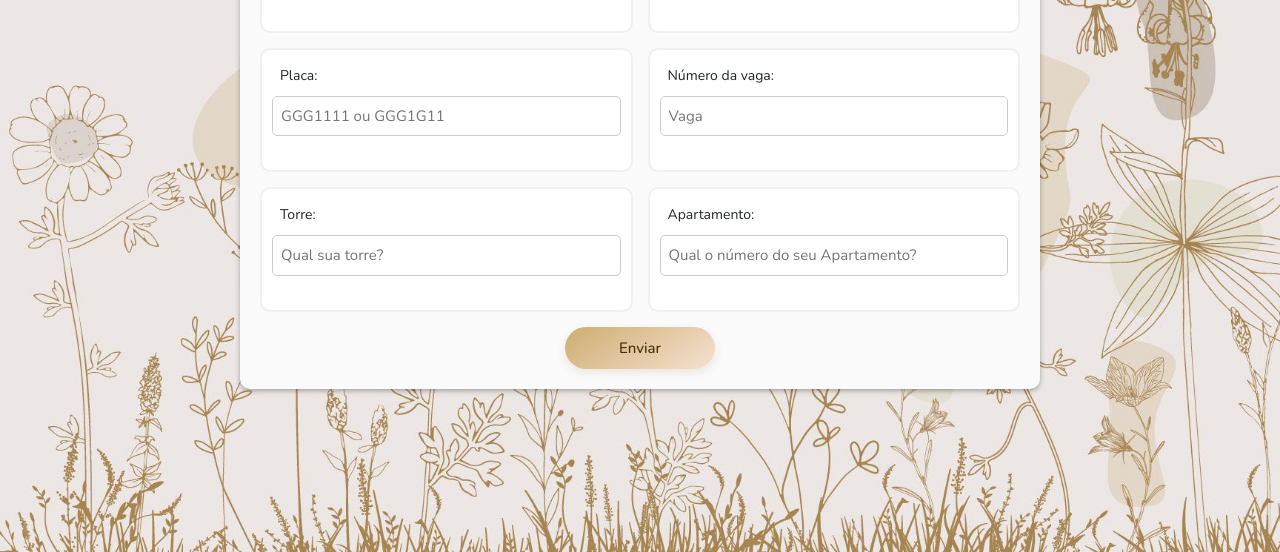
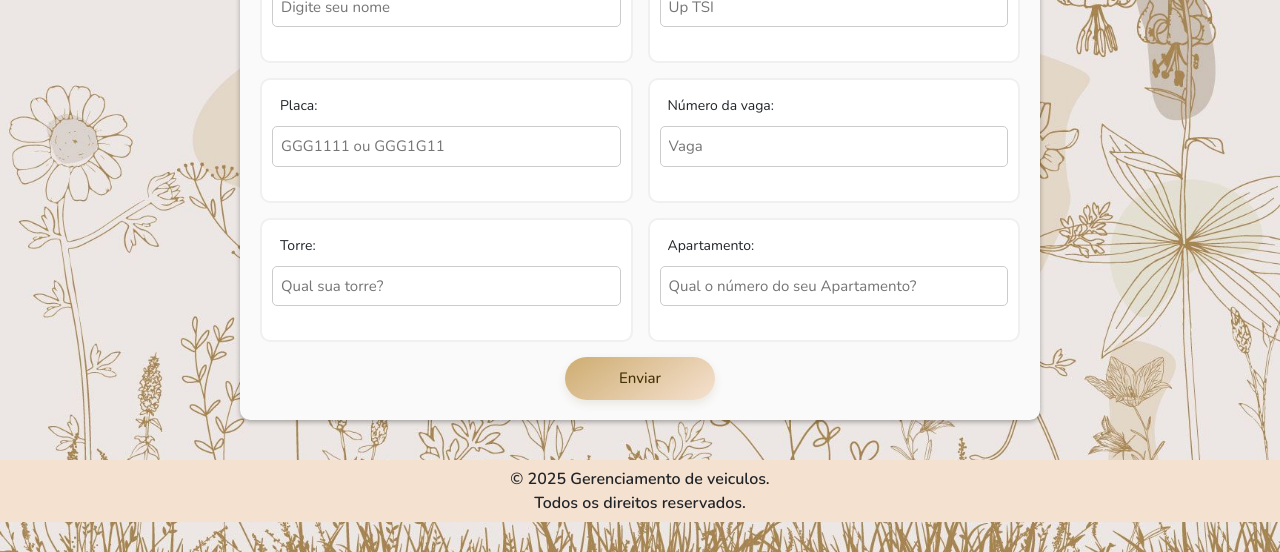
Before and after one commit to juh85/Projeto1, a website: page public/html/index.html in a window 1280 px wide. Shown: the part 248-800 px from the top of the page. Drawn offline with nearby package versions, Linux system fonts and the light colour scheme.

Commit message:
incluindo o footer
incluindo o footer nas outras paginas

```diff
--- a/public/css/styleIndex.css
+++ b/public/css/styleIndex.css
@@ -63,7 +63,8 @@ body {
   padding-top: 80px; /* espaço pro cabeçalho fixo */
   display: flex;
   justify-content: center;
-  align-items: flex-start;
+  align-items: center;
+  flex-direction: column;
 }
 
 .container {
@@ -181,3 +182,23 @@ body {
   transform: scale(1.05);
   box-shadow: 0 6px 15px rgba(100, 58, 0, 0.2);
 }
+
+/* RODAPE */
+#footer {
+  width: 100%;
+  display: flex;
+  font-weight: 600;
+  margin-top: 40px;
+}
+
+.rodape {
+  background-color: #f5e1d0;
+  padding: 7px;
+  width: 100%;
+}
+
+.rodape p {
+  text-align: center;
+  margin: 0;
+  padding: 0;
+}
--- a/public/html/index.html
+++ b/public/html/index.html
@@ -100,6 +100,8 @@
       crossorigin="anoymous"
     ></script>
 
+    <div id="footer"></div>
+
     <script src="../js/scripts.js"></script>
 
   </body>
--- a/public/js/scripts.js
+++ b/public/js/scripts.js
@@ -6,11 +6,13 @@ const vaga = document.getElementById("vaga");
 const torre = document.getElementById("torre");
 const apartamento = document.getElementById("apt");
 
+if (form && username && carro && placa && vaga && torre && apartamento) {
   form.addEventListener("submit", (e) => {
     e.preventDefault();
 
     checkInputs();
   });
+}
 
 function validarPlaca(placa) {
   // Remove espaços e transforma em maiúscula
@@ -23,7 +25,7 @@ function validarPlaca(placa) {
 
   return padraoAntigo.test(placa) || padraoMercosul.test(placa);
 }
-
+if (placa) {
   placa.addEventListener("input", function () {
     this.value = this.value.toUpperCase().trim();
 
@@ -32,6 +34,7 @@ placa.addEventListener("input", function () {
       this.value = this.value.slice(0, 7);
     }
   });
+}
 
 const nomesCampos = {
   username: "Proprietário",
@@ -43,9 +46,11 @@ const nomesCampos = {
 };
 
 // Eventos para validar em tempo real
+if (username && carro && placa && vaga && torre && apartamento) {
   [username, carro, placa, vaga, torre, apartamento].forEach((input) => {
     input.addEventListener("input", () => validarCampo(input));
   });
+}
 
 // Validação individual de cada campo
 function validarCampo(input) {
@@ -93,33 +98,35 @@ function enviarDados() {
     placa: placa.value,
     vaga: vaga.value,
     torre: torre.value,
-    apt: apartamento.value
+    apt: apartamento.value,
   };
 
-  fetch('http://localhost:3000/cadastrar', {
-    method: 'POST',
+  fetch("http://localhost:3000/cadastrar", {
+    method: "POST",
     headers: {
-      'Content-Type': 'application/json',
+      "Content-Type": "application/json",
     },
-    body: JSON.stringify(dados)
+    body: JSON.stringify(dados),
   })
-  .then(response => response.json())
-  .then(data => {
+    .then((response) => response.json())
+    .then((data) => {
       if (data.success) {
-      alert('Veículo cadastrado com sucesso!');
+        alert("Veículo cadastrado com sucesso!");
         // Limpa o formulário
         form.reset();
         // Remove as classes de sucesso dos campos
-      form.querySelectorAll('.form-control').forEach(control => {
-        control.className = 'form-control';
+        form.querySelectorAll(".form-control").forEach((control) => {
+          control.className = "form-control";
         });
       } else {
-      alert('Erro ao cadastrar veículo. Tente novamente.');
+        alert("Erro ao cadastrar veículo. Tente novamente.");
       }
     })
-  .catch(error => {
-    console.error('Erro:', error);
-    alert('Erro ao conectar com o servidor. Verifique se o servidor está rodando.');
+    .catch((error) => {
+      console.error("Erro:", error);
+      alert(
+        "Erro ao conectar com o servidor. Verifique se o servidor está rodando."
+      );
     });
 }
 
@@ -140,3 +147,31 @@ function setSuccessFor(input) {
   // Adicionar a class de sucesso
   formControl.className = "form-control success";
 }
+
+// Carregar o footer dinamicamente
+document.addEventListener('DOMContentLoaded', () => {
+  const rodapeElement = document.getElementById('footer');
+
+  if (!rodapeElement) {
+      console.error('Elemento footer não encontrado na página.');
+      return;
+  }
+
+  // Tenta carregar o footer usando um caminho relativo direto
+  fetch('footer.html')
+      .then(response => {
+          if (!response.ok) {
+              // Se houver um erro HTTP (ex: 404 Not Found), lança um erro.
+              throw new Error(`Erro HTTP: ${response.status}`);
+          }
+          return response.text();
+      })
+      .then(html => {
+          rodapeElement.innerHTML = html;
+          console.log('Footer carregado com sucesso!');
+      })
+      .catch(error => {
+          // Captura qualquer erro de fetch ou erro HTTP e loga no console.
+          console.error('Não foi possível carregar o footer:', error.message);
+      });
+});
```
Also changed, not shown: public/html/areaAdm.html (+3 -0 lines), public/html/listarCadastro.html (+1 -16 lines), public/html/listarUsuario.html (+4 -0 lines), public/html/login.html (+3 -0 lines), public/html/novoUsuario.html (+4 -0 lines), public/js/scriptsUsua.js (+28 -0 lines). Lines whose indentation alone changed are shown as unchanged.
